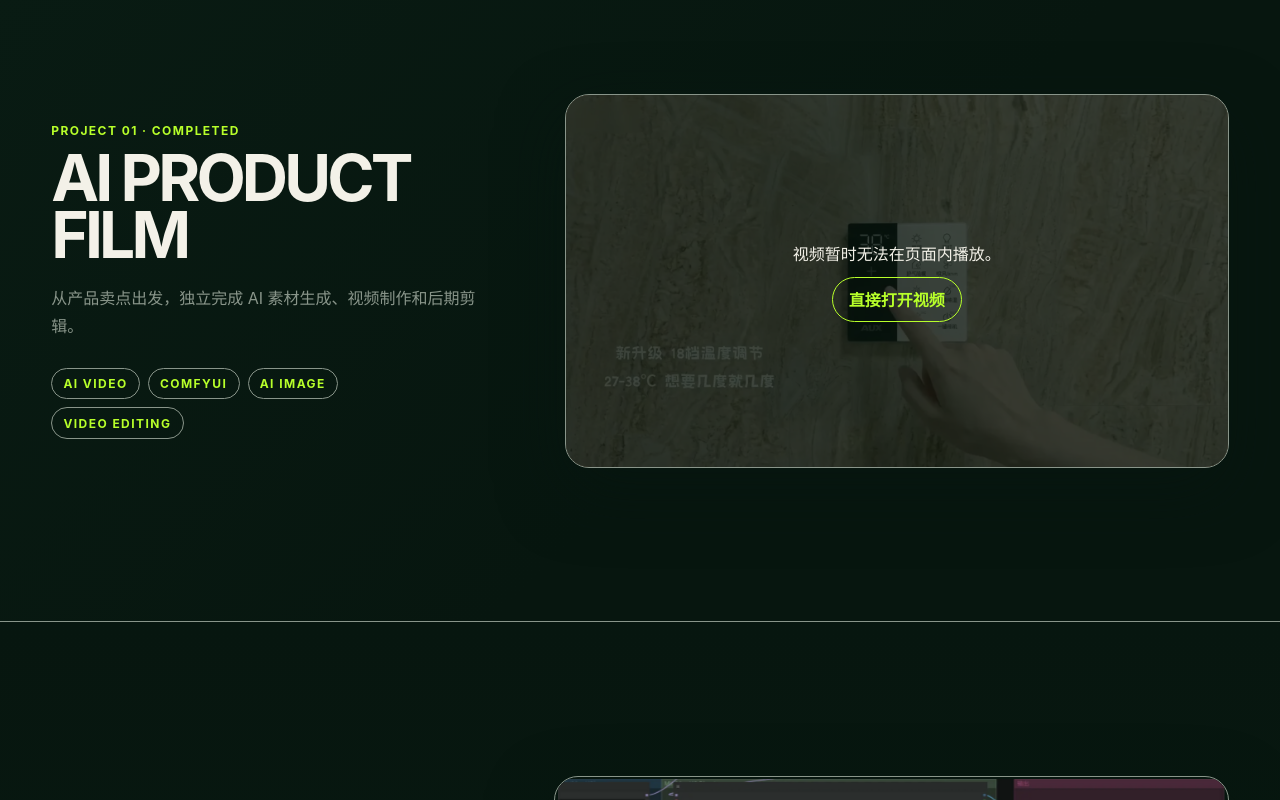
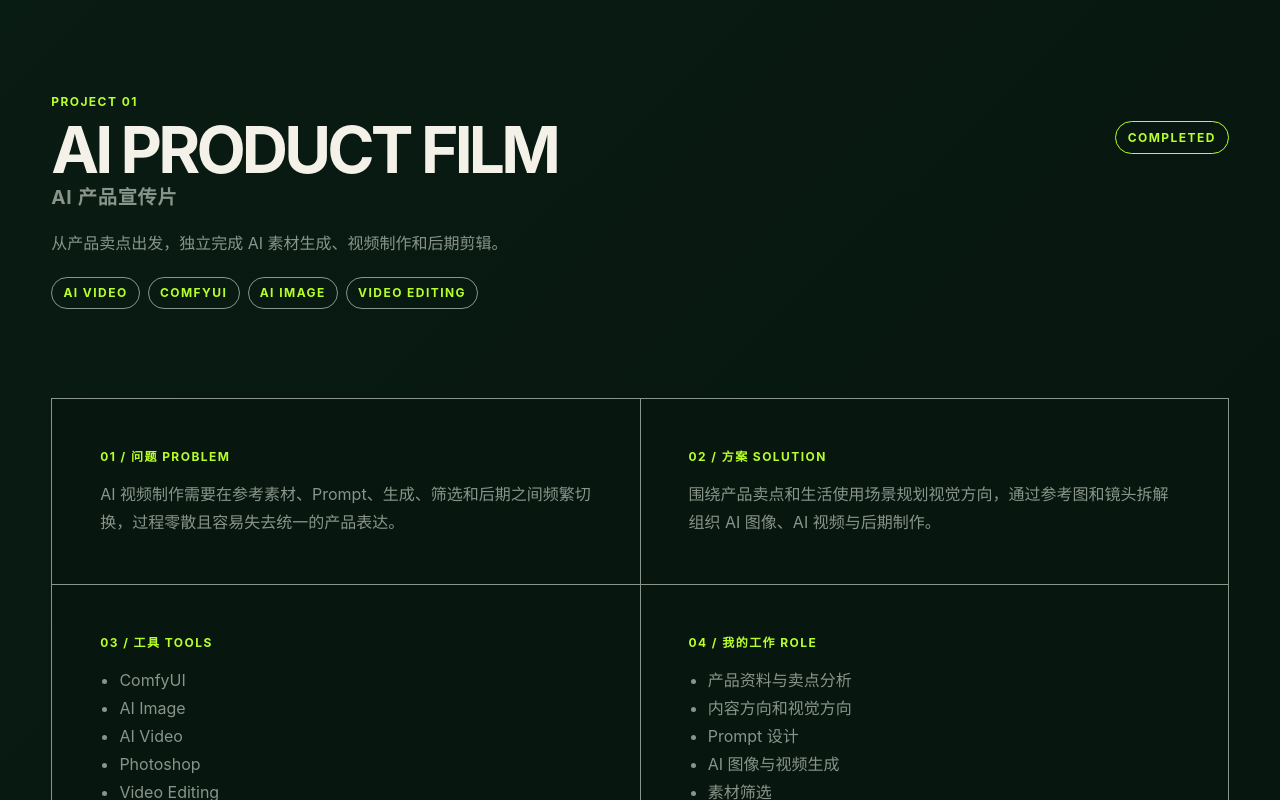
Before and after one commit to kris-quyu/yu-ai-portfolio, a React (Vite) app: page / in a window 1280 px wide. Shown: the part 2860-3660 px from the top of the page. Built offline with nearby package versions, Linux system fonts and the light colour scheme.

Commit message:
feat: turn product film into a recruiter case study

```diff
--- a/src/features/film/FeaturedFilm.module.css
+++ b/src/features/film/FeaturedFilm.module.css
@@ -1,23 +1,3 @@
-.section {
-  display: grid;
-  grid-template-columns: minmax(0, 0.78fr) minmax(0, 1.22fr);
-  gap: clamp(2rem, 7vw, 7rem);
-  align-items: center;
-  padding: clamp(5rem, 12vw, 10rem) var(--page-gutter);
-  background:
-    linear-gradient(
-      135deg,
-      color-mix(in srgb, var(--forest) 82%, var(--pine)) 0%,
-      var(--bg) 60%
-    );
-}
-
-.copy {
-  max-width: 34rem;
-}
-
-.eyebrow,
-.tags,
 .dialogHeader p {
   margin: 0;
   color: var(--accent);
@@ -25,35 +5,6 @@
   font-weight: 700;
   letter-spacing: 0.12em;
   text-transform: uppercase;
-}
-
-.copy h2 {
-  margin: 0.7rem 0 1.25rem;
-  font-size: clamp(2.5rem, 5vw, 5.5rem);
-  line-height: 0.9;
-  letter-spacing: -0.06em;
-}
-
-.summary {
-  margin: 0;
-  color: var(--muted);
-  font-size: 1rem;
-  line-height: 1.75;
-}
-
-.tags {
-  display: flex;
-  flex-wrap: wrap;
-  gap: 0.5rem;
-  padding: 0;
-  margin-top: 1.75rem;
-  list-style: none;
-}
-
-.tags li {
-  border: 1px solid var(--line);
-  border-radius: 999px;
-  padding: 0.45rem 0.7rem;
 }
 
 .mediaFrame {
@@ -239,14 +190,8 @@
 }
 
 @media (max-width: 767px) {
-  .section {
-    grid-template-columns: 1fr;
-    gap: 2rem;
-    padding-block: 5rem;
-  }
-
-  .mediaFrame {
-    order: -1;
+  .mediaStatus {
+    max-width: calc(100% - 8rem);
   }
 }
 
--- a/src/features/film/FeaturedFilm.tsx
+++ b/src/features/film/FeaturedFilm.tsx
@@ -1,6 +1,7 @@
 import { useEffect, useRef, useState } from 'react';
 import { siteContent } from '../../content/siteContent';
 import { loadMediaManifest, resolveMediaUrl } from '../../lib/media';
+import { ProjectCaseStudy } from '../projects/ProjectCaseStudy';
 import styles from './FeaturedFilm.module.css';
 
 const fallbackFilm = {
@@ -9,6 +10,7 @@ const fallbackFilm = {
 };
 
 export function FeaturedFilm() {
+  const project = siteContent.projects[0];
   const [film, setFilm] = useState(fallbackFilm);
   const [open, setOpen] = useState(false);
   const [manifestFailed, setManifestFailed] = useState(false);
@@ -117,16 +119,8 @@ export function FeaturedFilm() {
   }, [open]);
 
   return (
-    <section id="film" className={styles.section} aria-labelledby="film-title">
-      <div className={styles.copy}>
-        <p className={styles.eyebrow}>{siteContent.film.eyebrow}</p>
-        <h2 id="film-title">{siteContent.film.title}</h2>
-        <p className={styles.summary}>{siteContent.film.summary}</p>
-        <ul className={styles.tags} aria-label="影片能力标签">
-          {siteContent.film.tags.map((tag) => <li key={tag}>{tag}</li>)}
-        </ul>
-      </div>
-
+    <ProjectCaseStudy project={project}>
+      <div id="project-01-media" data-testid="project-01-media">
         <div
           className={`${styles.mediaFrame} ${previewVisible ? styles.mediaFrameVisible : ''}`}
           data-in-view={previewVisible}
@@ -213,6 +207,7 @@ export function FeaturedFilm() {
             </div>
           </div>
         )}
-    </section>
+      </div>
+    </ProjectCaseStudy>
   );
 }
--- /dev/null
+++ b/src/features/projects/ProjectCaseStudy.module.css
@@ -0,0 +1,138 @@
+.section {
+  padding: clamp(5rem, 12vw, 10rem) var(--page-gutter);
+  background:
+    linear-gradient(
+      135deg,
+      color-mix(in srgb, var(--forest) 82%, var(--pine)) 0%,
+      var(--bg) 60%
+    );
+}
+
+.header {
+  display: grid;
+  grid-template-columns: minmax(0, 1fr) auto;
+  gap: 0.75rem clamp(1.5rem, 5vw, 5rem);
+  align-items: start;
+  max-width: 76rem;
+}
+
+.projectNumber,
+.status,
+.tags,
+.detailBlock h3,
+.evidence > h3 {
+  margin: 0;
+  color: var(--accent);
+  font-size: 0.75rem;
+  font-weight: 700;
+  letter-spacing: 0.12em;
+  text-transform: uppercase;
+}
+
+.projectNumber {
+  grid-column: 1 / -1;
+}
+
+.header h2 {
+  display: grid;
+  gap: 0.5rem;
+  margin: 0;
+  font-size: clamp(2.5rem, 5vw, 5.5rem);
+  line-height: 0.9;
+  letter-spacing: -0.06em;
+}
+
+.titleZh {
+  color: var(--muted);
+  font-size: 0.3em;
+  line-height: 1.2;
+  letter-spacing: 0.04em;
+}
+
+.status {
+  border: 1px solid var(--accent);
+  border-radius: 999px;
+  padding: 0.5rem 0.75rem;
+}
+
+.summary {
+  grid-column: 1 / -1;
+  max-width: 46rem;
+  margin: 0.5rem 0 0;
+  color: var(--muted);
+  font-size: 1rem;
+  line-height: 1.75;
+}
+
+.tags {
+  grid-column: 1 / -1;
+  display: flex;
+  flex-wrap: wrap;
+  gap: 0.5rem;
+  padding: 0;
+  margin-top: 0.5rem;
+  list-style: none;
+}
+
+.tags li {
+  border: 1px solid var(--line);
+  border-radius: 999px;
+  padding: 0.45rem 0.7rem;
+}
+
+.details {
+  display: grid;
+  grid-template-columns: repeat(2, minmax(0, 1fr));
+  gap: 1px;
+  margin-top: clamp(3rem, 7vw, 6rem);
+  border: 1px solid var(--line);
+  background: var(--line);
+}
+
+.detailBlock {
+  padding: clamp(1.5rem, 4vw, 3rem);
+  background: var(--bg);
+}
+
+.detailBlock p,
+.detailBlock ul {
+  margin: 1rem 0 0;
+  color: var(--muted);
+  line-height: 1.75;
+}
+
+.detailBlock ul {
+  padding-left: 1.2rem;
+}
+
+.evidence {
+  margin-top: clamp(3rem, 7vw, 6rem);
+}
+
+.evidence > h3 {
+  margin-bottom: 1.25rem;
+}
+
+@media (max-width: 767px) {
+  .section {
+    padding-block: 5rem;
+  }
+
+  .header {
+    grid-template-columns: 1fr;
+  }
+
+  .projectNumber,
+  .summary,
+  .tags {
+    grid-column: auto;
+  }
+
+  .status {
+    justify-self: start;
+  }
+
+  .details {
+    grid-template-columns: 1fr;
+  }
+}
--- /dev/null
+++ b/src/features/projects/ProjectCaseStudy.tsx
@@ -0,0 +1,78 @@
+import type { ReactNode, Ref } from 'react';
+import type { ProjectContent } from '../../content/siteContent';
+import styles from './ProjectCaseStudy.module.css';
+
+export interface ProjectCaseStudyProps {
+  project: ProjectContent;
+  children: ReactNode;
+  sectionRef?: Ref<HTMLElement>;
+  className?: string;
+  active?: boolean;
+}
+
+const detailBlocks = (project: ProjectContent) => [
+  { id: 'problem', heading: '01 / 问题 Problem', content: <p>{project.problem}</p> },
+  { id: 'solution', heading: '02 / 方案 Solution', content: <p>{project.solution}</p> },
+  {
+    id: 'tools',
+    heading: '03 / 工具 Tools',
+    content: (
+      <ul aria-label={`${project.title} 工具`}>
+        {project.tools.map((tool) => <li key={tool}>{tool}</li>)}
+      </ul>
+    ),
+  },
+  {
+    id: 'role',
+    heading: '04 / 我的工作 Role',
+    content: <ul>{project.role.map((item) => <li key={item}>{item}</li>)}</ul>,
+  },
+  { id: 'result', heading: '05 / 结果 Result', content: <p>{project.result}</p> },
+];
+
+export function ProjectCaseStudy({
+  project,
+  children,
+  sectionRef,
+  className,
+  active,
+}: ProjectCaseStudyProps) {
+  const sectionClassName = className ? `${styles.section} ${className}` : styles.section;
+
+  return (
+    <section
+      ref={sectionRef}
+      id={project.id}
+      className={sectionClassName}
+      data-active={active}
+      aria-labelledby={`${project.id}-title`}
+    >
+      <header className={styles.header}>
+        <p className={styles.projectNumber}>PROJECT {project.number}</p>
+        <h2 id={`${project.id}-title`}>
+          <span>{project.title}</span>
+          <span className={styles.titleZh} aria-hidden="true">{project.titleZh}</span>
+        </h2>
+        <p className={styles.status}>{project.status}</p>
+        <p className={styles.summary}>{project.summary}</p>
+        <ul className={styles.tags} aria-label={`${project.title} 标签`}>
+          {project.tags.map((tag) => <li key={tag}>{tag}</li>)}
+        </ul>
+      </header>
+
+      <div className={styles.details}>
+        {detailBlocks(project).map((block) => (
+          <article key={block.id} className={styles.detailBlock}>
+            <h3>{block.heading}</h3>
+            {block.content}
+          </article>
+        ))}
+      </div>
+
+      <div className={styles.evidence}>
+        <h3>06 / 媒体证据 Evidence</h3>
+        {children}
+      </div>
+    </section>
+  );
+}
```
Also changed, not shown: 2 other files (tests, documents, lock files or other folders). Lines whose indentation alone changed are shown as unchanged.
